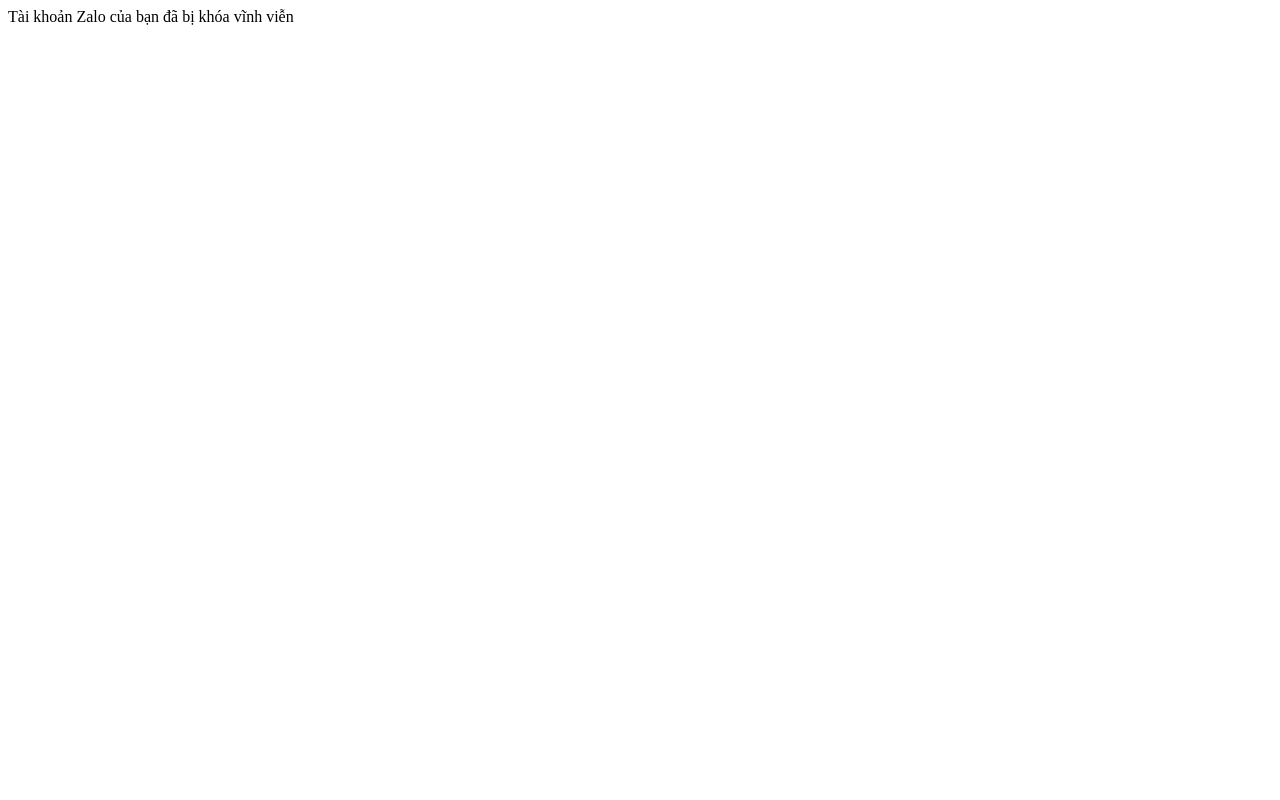
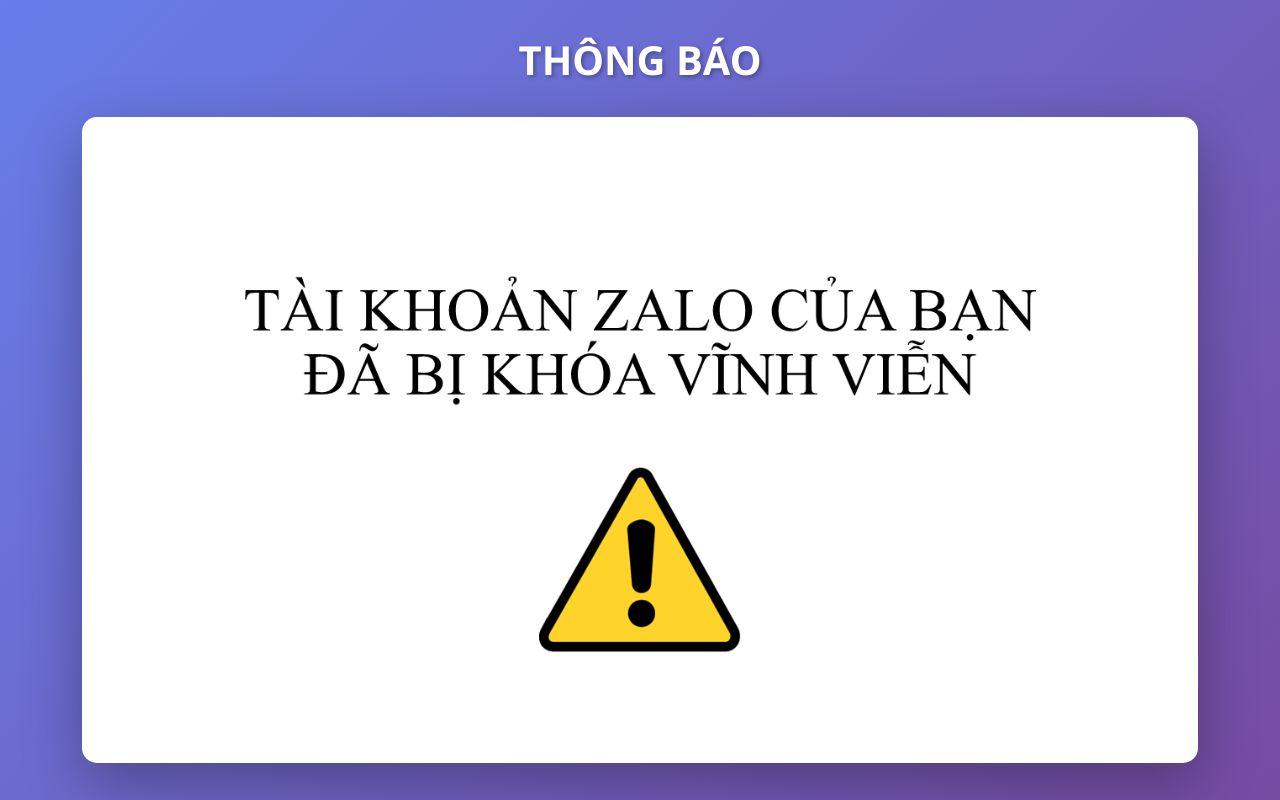
Before and after one commit to baom2925003-eng/quatangcuocsong, a plain HTML site: page index.html in a window 1280 px wide. Drawn offline with Linux system fonts and the light colour scheme.

Commit message:
Update index.html

```diff
--- a/index.html
+++ b/index.html
@@ -1 +1,71 @@
-<p> Tài khoản Zalo của bạn đã bị khóa vĩnh viễn </p>
+<!DOCTYPE html>
+<html lang="vi">
+<head>
+    <meta charset="UTF-8">
+    <meta name="viewport" content="width=device-width, initial-scale=1.0">
+    <title>THÔNG BÁO</title>
+    <style>
+        * {
+            margin: 0;
+            padding: 0;
+            box-sizing: border-box;
+        }
+
+        body {
+            display: flex;
+            justify-content: center;
+            align-items: center;
+            min-height: 100vh;
+            background: linear-gradient(135deg, #667eea 0%, #764ba2 100%);
+            font-family: 'Segoe UI', Tahoma, Geneva, Verdana, sans-serif;
+        }
+
+        .container {
+            text-align: center;
+            padding: 20px;
+        }
+
+        .image-wrapper {
+            background: white;
+            padding: 20px;
+            border-radius: 15px;
+            box-shadow: 0 20px 60px rgba(0, 0, 0, 0.3);
+            display: inline-block;
+            max-width: 90%;
+        }
+
+        img {
+            max-width: 100%;
+            height: auto;
+            border-radius: 10px;
+            display: block;
+        }
+
+        h1 {
+            color: white;
+            margin-bottom: 30px;
+            font-size: 2.5em;
+            text-shadow: 2px 2px 4px rgba(0, 0, 0, 0.3);
+        }
+
+        @media (max-width: 768px) {
+            h1 {
+                font-size: 1.8em;
+            }
+
+            .image-wrapper {
+                padding: 15px;
+            }
+        }
+    </style>
+</head>
+<body>
+    <div class="container">
+        <h1>THÔNG BÁO</h1>
+        <div class="image-wrapper">
+            <!-- Thay đổi đường dẫn 'your-image.jpg' thành tên file ảnh của bạn -->
+            <img src="quatang.png" alt="Hình ảnh hiển thị">
+        </div>
+    </div>
+</body>
+</html>
```
